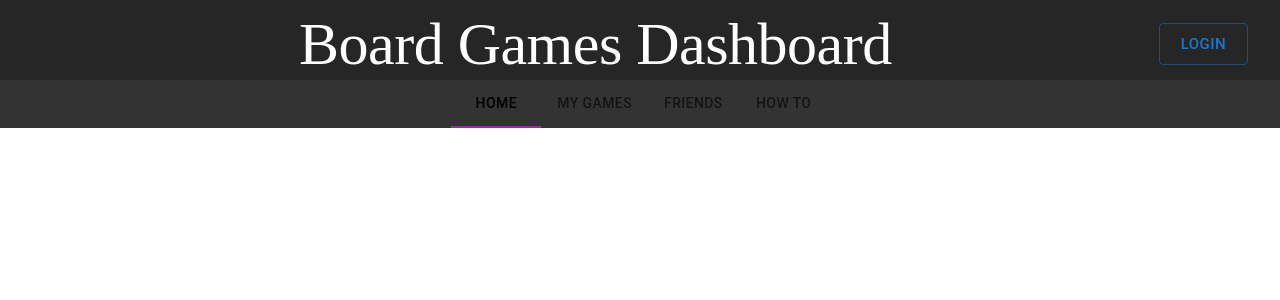
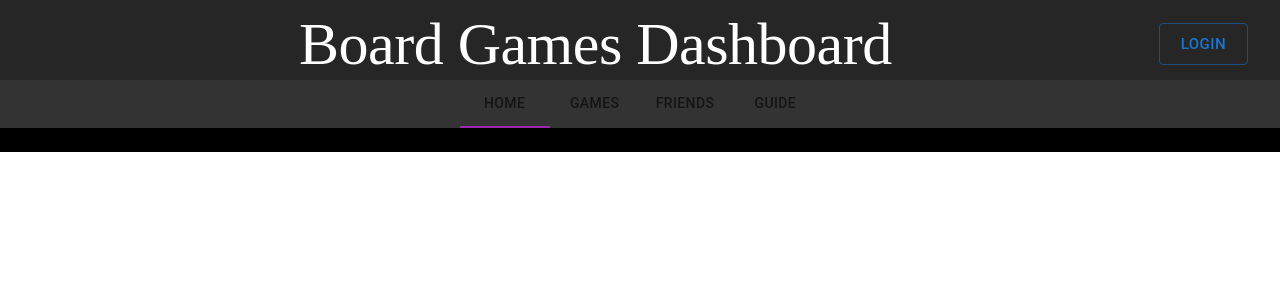
Before and after one commit to Madhur20/BoardGamesDashBoard, a Next.js app: page / in a window 1280 px wide. Shown: the top 300 px of the page. Built offline with nearby package versions, Linux system fonts and the light colour scheme.

Commit message:
Main+nav (#9)
* Routing_01

* routing_02

* routing_03

Co-authored-by: Madhur20 <59988556+Madhur20@users.noreply.github.com>

```diff
--- a/components/MenuBar.tsx
+++ b/components/MenuBar.tsx
@@ -2,30 +2,22 @@ import * as React from 'react';
 import Box from '@mui/material/Box';
 import Tabs from '@mui/material/Tabs';
 import Tab from '@mui/material/Tab';
+import Link from 'next/link';
 
-export default function CenteredTabs() {
-  const [value, setValue] = React.useState(0);
-
-  React.useEffect(() => {
-    const menu_data = window.localStorage.getItem('MENU_INDEX');
-    if (menu_data !== null) setValue(JSON.parse(menu_data));
-    console.log('menu_value', menu_data);
-  }, [])
+export default function CenteredTabs(props: any) {
+  const [value, setValue] = React.useState(props.page);
 
   const handleChange = (event: React.SyntheticEvent, newValue: number) => {
     setValue(newValue);
-    window.localStorage.setItem('MENU_INDEX', JSON.stringify(newValue));
-    console.log(newValue);
-
   };
 
   return (
     <Box sx={{ width: '100%', bgcolor: '#333333' }}>
       <Tabs value={value} onChange={handleChange} textColor="inherit" indicatorColor="secondary" centered>
-        <Tab label="Home" href={"/"} />
-        <Tab label="My Games" href={"/games"} />
-        <Tab label="Friends" href={"/friends"} />
-        <Tab label="How To" href={"/guide"} />
+        <Link href="/" passHref><Tab label="Home" /></Link>
+        <Link href="/games" passHref><Tab label="Games" /></Link>
+        <Link href="/friends" passHref><Tab label="Friends" /></Link>
+        <Link href="/guide" passHref><Tab label="Guide" /></Link>
       </Tabs>
     </Box>
   );
--- a/components/Top.tsx
+++ b/components/Top.tsx
@@ -3,14 +3,14 @@ import ButtonAppBar from './AppBar';
 import CenteredTabs from './MenuBar';
 import styles from '../styles/Home.module.css';
 
-export default function Top() {
+export default function Top(props: any) {
     return (
         <div className={styles.container1}>
             <div className={styles.container2}>
                 <ButtonAppBar></ButtonAppBar>
             </div>
             <div className={styles.container2}>
-                <CenteredTabs></CenteredTabs>
+                <CenteredTabs page={props.page} />
             </div>
         </div>
     )
--- a/pages/friends.tsx
+++ b/pages/friends.tsx
@@ -6,7 +6,7 @@ import Top from '../components/Top';
 const Friend: NextPage = () => {
     return (
         <div>
-            <Top />
+            <Top page={2} />
             <Typography>Friend</Typography>
         </div>
     )
--- a/pages/games.tsx
+++ b/pages/games.tsx
@@ -6,7 +6,7 @@ import Top from '../components/Top';
 const Games: NextPage = () => {
     return (
         <div>
-            <Top />
+            <Top page={1} />
             <Typography>Games</Typography>
         </div>
     )
--- a/pages/guide.tsx
+++ b/pages/guide.tsx
@@ -6,7 +6,7 @@ import Top from '../components/Top';
 const Guide: NextPage = () => {
     return (
         <div>
-            <Top />
+            <Top page={3} />
             <Typography>Guide</Typography>
         </div>
     )
--- a/pages/index.tsx
+++ b/pages/index.tsx
@@ -1,11 +1,13 @@
 import type { NextPage } from 'next'
 import styles from '../styles/Home.module.css'
 import Top from '../components/Top'
+import { Typography } from '@mui/material'
 
 const Home: NextPage = () => {
   return (
     <div className={styles.container1}>
-      <Top />
+      <Top page={0} />
+      <Typography>Home</Typography>
     </div>
   )
 }
```
